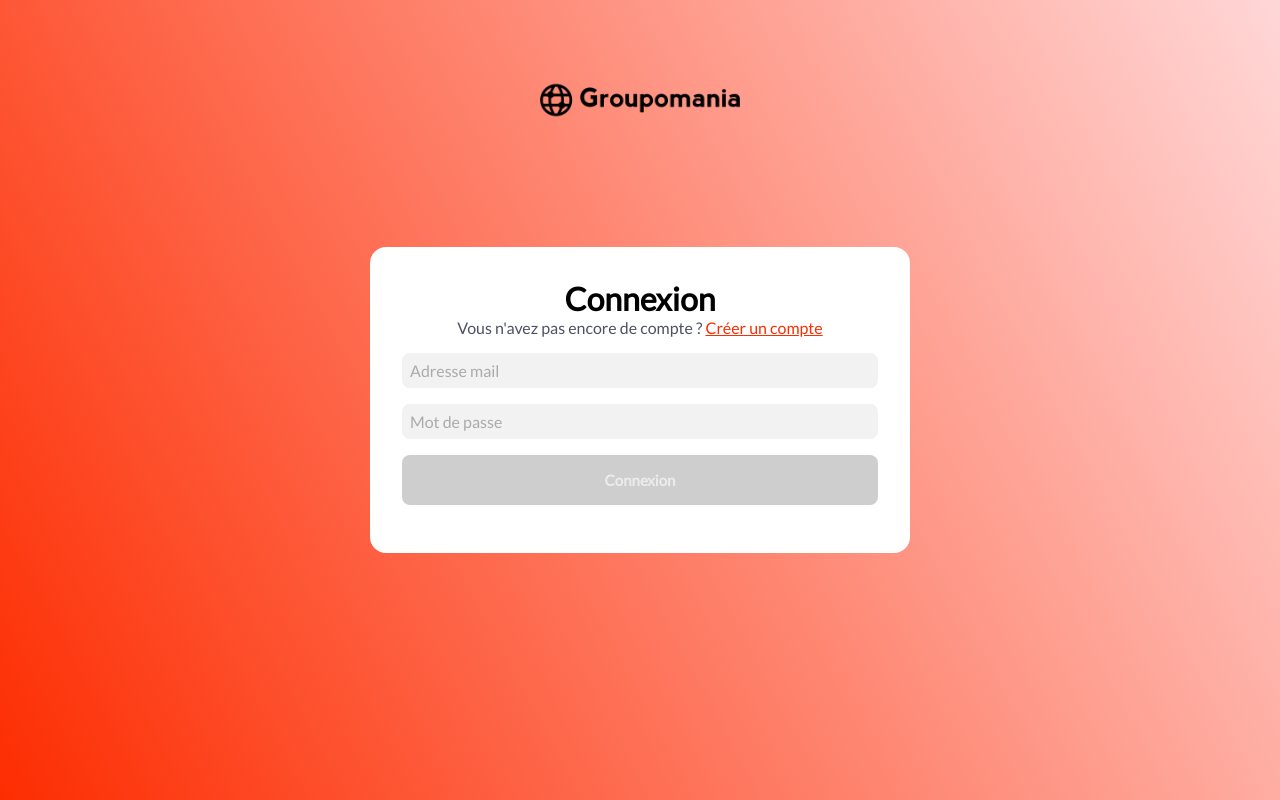
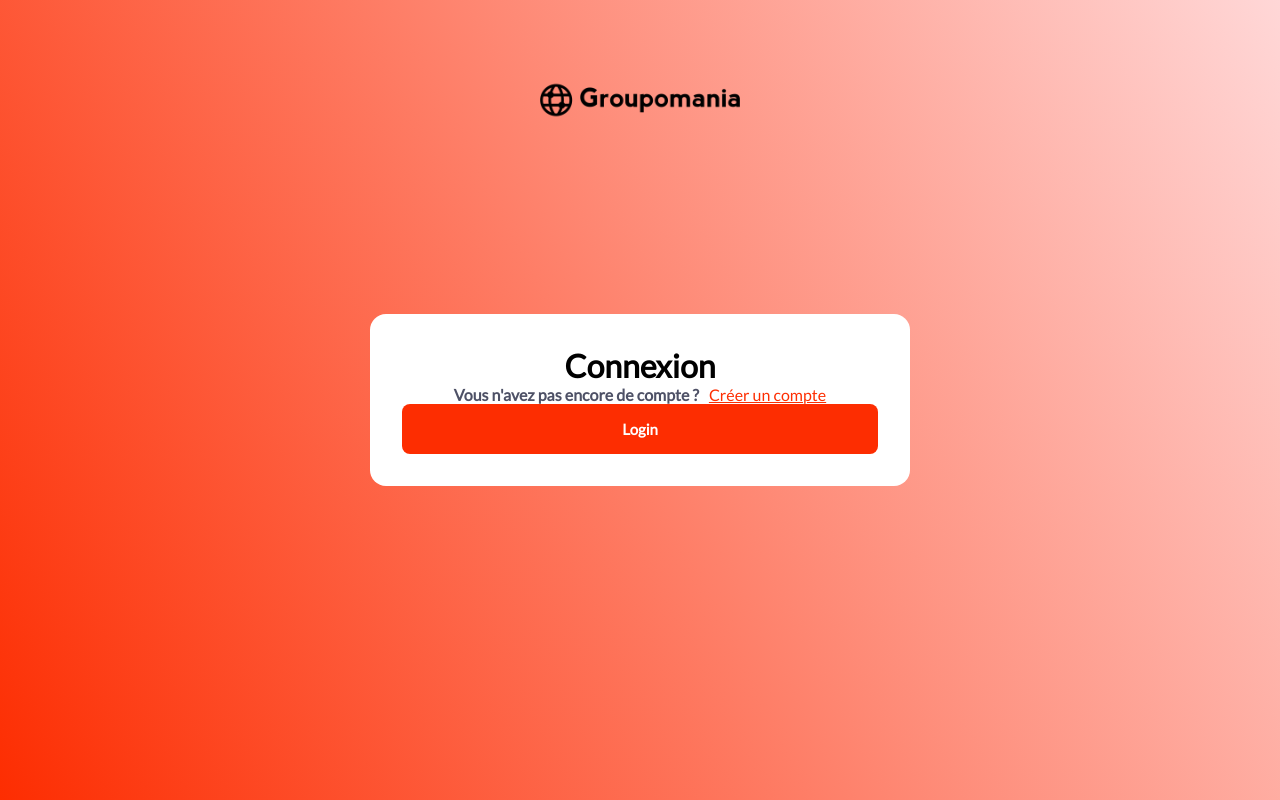
Before and after one commit to greenboy59/P7_julien_leclercq_openclassrooms, a Vue app in the folder frontend/: page / in a window 1280 px wide. Built offline with nearby package versions, Linux system fonts and the light colour scheme.

Commit message:
changing lognCard from vuex to Vue component

```diff
--- a/frontend/package.json
+++ b/frontend/package.json
@@ -9,7 +9,6 @@
   },
   "dependencies": {
     "axios": "^0.27.2",
-    "babel": "^6.23.0",
     "core-js": "^3.8.3",
     "dotenv": "^16.0.1",
     "vue": "^3.2.13",
--- a/frontend/src/App.vue
+++ b/frontend/src/App.vue
@@ -54,9 +54,11 @@
   font-weight: 800;
 }
 .card__subtitle {
-  text-align: center;
   color: #4e5166;
   font-weight: 500;
+  display: flex;
+  justify-content: center;
+  gap: 10px;
 }
 .button {
   background: #fd2d01;
--- /dev/null
+++ b/frontend/src/components/LoginCard.vue
@@ -0,0 +1,79 @@
+<template>
+  <div>
+    <div class="card">
+      <h1 class="card__title">{{ title }}</h1>
+      <div class="card__subtitle">
+      <h4>{{ subtitle }}</h4>
+        <span class="card__action" @click="onClickActionText">{{ actionText }}</span>
+        </div>
+        <slot/>
+        <!-- <button
+          v-if="mode === 'login'"
+          class="button"
+          :class="{ 'button--disabled': !validatedFields }"
+          @click="login()"
+        >
+          <span v-if="status === 'loading'">Connexion en cours...</span>
+          <span v-else>Connexion</span>
+        </button>
+        <button
+          v-else
+          class="button"
+          :class="{ 'button--disabled': !validatedFields }"
+          @click="createAccount()"
+        >
+          <span v-if="status === 'loading'">Création en cours...</span>
+          <span v-else>Créer mon compte</span>
+        </button> -->
+      </div>
+    </div>
+</template>
+
+<script>
+export default {
+  name: 'LoginCard',
+  props: {
+    title: {
+      type: String,
+    required: true
+    },
+  subtitle: {
+      type: String,
+    required: true
+    },
+  actionText: {
+      type: String,
+    required: true
+    },
+  },
+methods: {
+      onClickActionText() {
+    this.$emit('action-text-click')
+    }
+  }
+}
+
+</script>
+
+<style scoped>
+.form-row {
+  display: flex;
+  margin: 16px 0px;
+  gap: 16px;
+  flex-wrap: wrap;
+}
+.form-row__input {
+  padding: 8px;
+  border: none;
+  border-radius: 8px;
+  background: #f2f2f2;
+  font-weight: 500;
+  font-size: 16px;
+  flex: 1;
+  min-width: 100px;
+  color: black;
+}
+.form-row__input::placeholder {
+  color: #aaaaaa;
+}
+</style>
--- a/frontend/src/main.js
+++ b/frontend/src/main.js
@@ -1,6 +1,6 @@
-import { createApp } from 'vue'
-import App from './App.vue'
+import { createApp } from 'vue';
+import App from './App.vue';
 import router from './router';
 import store from './store';
 
-createApp(App).use(router).use(store).mount('#app')
+createApp(App).use(router).use(store).mount('#app');
--- a/frontend/src/router/index.js
+++ b/frontend/src/router/index.js
@@ -1,5 +1,5 @@
 import { createWebHistory, createRouter } from "vue-router";
-import Login from "@/views/Login.vue";
+import Login from "@/views/LoginPage.vue";
 import Profil from "@/views/Profil.vue";
 import AllPosts from "@/views/AllPosts.vue";
 
@@ -19,7 +19,7 @@
   },
   {
     name: 'posts',
-    path: '/AllPosts',
+    path: '/all-posts',
     component: AllPosts,
   }
 ]
--- a/frontend/src/views/Login.vue
+++ /dev/null
@@ -1,182 +0,0 @@
-<template>
-  <div>
-    <img id="logo" alt="Groupomania logo" :src="require('@/assets/logo.png')" />
-    <div class="card">
-      <h1 class="card__title" v-if="mode == 'login'">Connexion</h1>
-      <h1 class="card__title" v-else>Inscription</h1>
-      <p class="card__subtitle" v-if="mode == 'login'">
-        Vous n'avez pas encore de compte ?
-        <span class="card__action" @click="switchToCreateAccount()">
-          Créer un compte
-        </span>
-      </p>
-      <p class="card__subtitle" v-else>
-        Vous avez déjà un compte ?
-        <span class="card__action" @click="switchToLogin()">Se connecter</span>
-      </p>
-      <div class="form-row">
-        <input
-          v-model="email"
-          class="form-row__input"
-          type="text"
-          placeholder="Adresse mail"
-        />
-      </div>
-      <div class="form-row">
-        <input
-          v-model="password"
-          class="form-row__input"
-          type="password"
-          placeholder="Mot de passe"
-        />
-      </div>
-      <div class="form-row" v-if="mode == 'login' && status == 'error_login'">
-        Adresse mail et/ou mot de passe invalide
-      </div>
-      <div class="form-row" v-if="mode == 'create' && status == 'error_create'">
-        Adresse mail déjà utilisée
-      </div>
-      <div class="form-row">
-        <button
-          @click="login()"
-          class="button"
-          :class="{ 'button--disabled': !validatedFields }"
-          v-if="mode == 'login'"
-        >
-          <span v-if="status == 'loading'">Connexion en cours...</span>
-          <span v-else>Connexion</span>
-        </button>
-        <button
-          @click="createAccount()"
-          class="button"
-          :class="{ 'button--disabled': !validatedFields }"
-          v-else
-        >
-          <span v-if="status == 'loading'">Création en cours...</span>
-          <span v-else>Créer mon compte</span>
-        </button>
-      </div>
-    </div>
-  </div>
-</template>
-
-<script>
-import { mapState } from "vuex";
-const regExpStrongPassword = new RegExp(
-  "^(?=.*[a-z])(?=.*[A-Z])(?=.*[0-9])(?=.*[!@#$%^&*])(?=.{8,})",
-);
-const regExpEmail = new RegExp(
-  "^[a-zA-Z0-9.-_-]+[@]{1}[a-zA-Z0-9.-_-]+[.]{1}[a-z]{2,10}$",
-);
-export default {
-  name: "LoginComponent",
-  data: function () {
-    return {
-      mode: "login",
-      email: "",
-      password: "",
-    };
-  },
-  mounted: function () {
-    if (this.$store.state.user.userId != -1) {
-      this.$router.push("/profil");
-      return;
-    }
-  },
-  computed: {
-    // Validation des inputs de connexion et de création de compte
-    validatedFields: function () {
-      // En mode création on check via des regExp si les champs sont bien remplis
-      if (this.mode == "create") {
-        if (
-          regExpEmail.test(this.email) &&
-          regExpStrongPassword.test(this.password)
-        ) {
-          return true;
-        } else {
-          return false;
-        }
-      }
-      // En mode connexion, on check dans la BDD si l'utilisateur existe et si le mot de passe est correct
-      else {
-        if (
-          regExpEmail.test(this.email) &&
-          regExpStrongPassword.test(this.password)
-        ) {
-          return true;
-        } else {
-          return false;
-        }
-      }
-    },
-    ...mapState(["status"]),
-  },
-  // Méthode pour être soit en mode login soit en mode create
-  methods: {
-    switchToCreateAccount: function () {
-      this.mode = "create";
-    },
-    switchToLogin: function () {
-      this.mode = "login";
-    },
-    login: function () {
-      const self = this;
-      // Dispatch des données de login vers le store
-      this.$store
-        .dispatch("login", {
-          email: this.email,
-          password: this.password,
-        })
-        .then(
-          function () {
-            self.$router.push("/AllPosts");
-          },
-          function (error) {
-            console.log(error);
-          },
-        );
-    },
-    // On envoi les données dans le store afin qu'elles soient traitées et envoyées dans l'API
-    createAccount: function () {
-      const self = this;
-      this.$store
-      // Dispatch des données saisies pour la création de compte vers le store
-        .dispatch("createAccount", {
-          email: this.email,
-          password: this.password,
-        })
-        .then(
-          function () {
-            self.login();
-          },
-          function (error) {
-            console.log(error);
-          },
-        );
-    },
-  },
-};
-</script>
-
-<style scoped>
-.form-row {
-  display: flex;
-  margin: 16px 0px;
-  gap: 16px;
-  flex-wrap: wrap;
-}
-.form-row__input {
-  padding: 8px;
-  border: none;
-  border-radius: 8px;
-  background: #f2f2f2;
-  font-weight: 500;
-  font-size: 16px;
-  flex: 1;
-  min-width: 100px;
-  color: black;
-}
-.form-row__input::placeholder {
-  color: #aaaaaa;
-}
-</style>
--- /dev/null
+++ b/frontend/src/views/LoginPage.vue
@@ -0,0 +1,91 @@
+<template>
+  <div>
+  <img id="logo" alt="Groupomania logo" :src="require('@/assets/logo.png')" />
+  <LoginCard
+  :title="title"
+  :subtitle="subtitle"
+  :action-text= "actionText"
+  @action-text-click="switchMode"
+  >
+  <button class="button" v-if="mode === 'login'">Login</button>
+    <button class="button" v-else>Signup</button>
+  </LoginCard>
+  </div>
+</template>
+
+<script>
+import LoginCard from '@/components/LoginCard.vue'
+
+const titles = {
+  login: "Connexion",
+  signup: "Inscription"
+}
+
+const subtitles = {
+  login: "Vous n'avez pas encore de compte ?",
+  signup: "Vous avez déjà un compte ?"
+}
+
+const actionsText = {
+  login: "Créer un compte",
+  signup: "Se connecter"
+}
+
+export default {
+  name: "LoginComponent",
+  components: { LoginCard },
+
+  data() {
+    return {
+      mode: "login",
+    };
+  },
+
+  computed: {
+    title() {
+      return titles[this.mode]
+    },
+    subtitle() {
+      return subtitles[this.mode]
+    },
+    actionText() {
+      return actionsText[this.mode]
+    }
+  },
+
+  // Méthode pour être soit en mode login soit en mode create
+  methods: {
+    switchMode() {
+      if (this.mode === 'login') {
+        this.mode= 'signup'
+      } else {
+        this.mode='login'
+      }
+    }
+  },
+
+  };
+</script>
+
+<style scoped>
+.form-row {
+  display: flex;
+  margin: 16px 0px;
+  gap: 16px;
+  flex-wrap: wrap;
+}
+.form-row__input {
+  padding: 8px;
+  border: none;
+  border-radius: 8px;
+  background: #f2f2f2;
+  font-weight: 500;
+  font-size: 16px;
+  flex: 1;
+  min-width: 100px;
+  color: black;
+}
+.form-row__input::placeholder {
+  color: #aaaaaa;
+}
+</style>
```
Also changed, not shown: frontend/utils/regex.js (added, +10 -0 lines), 2 other files (tests, documents, lock files or other folders).
